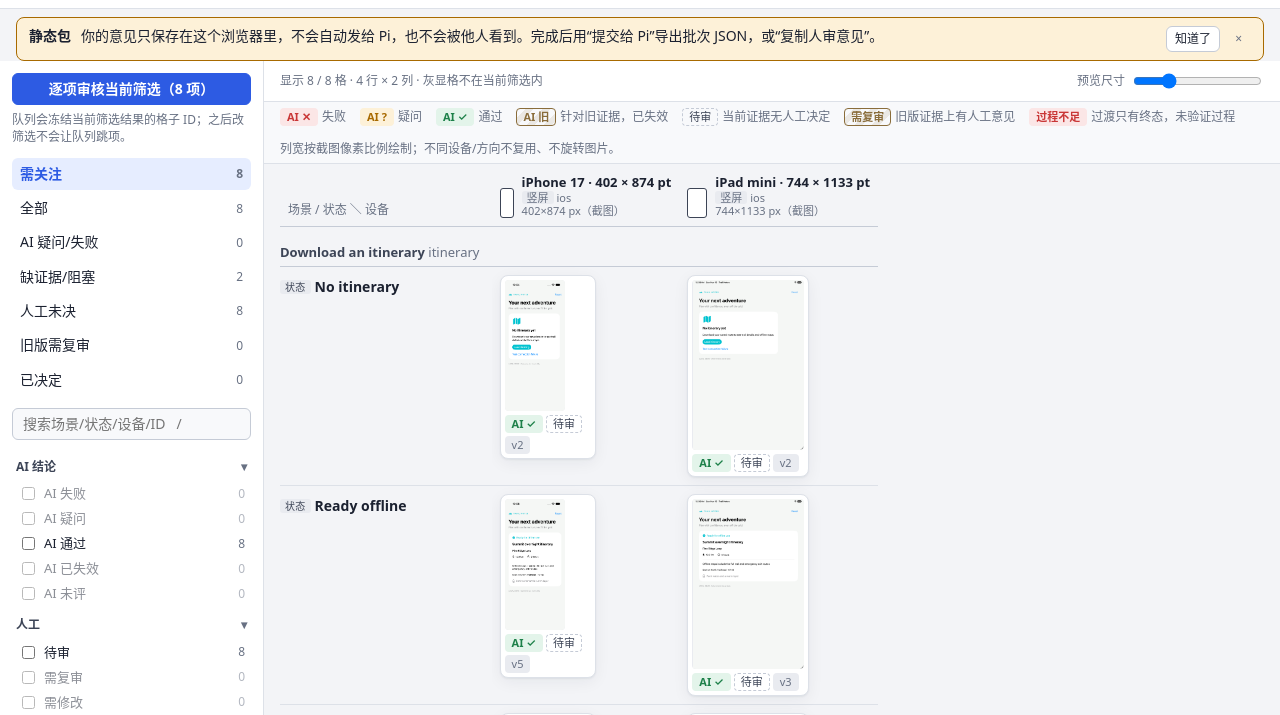
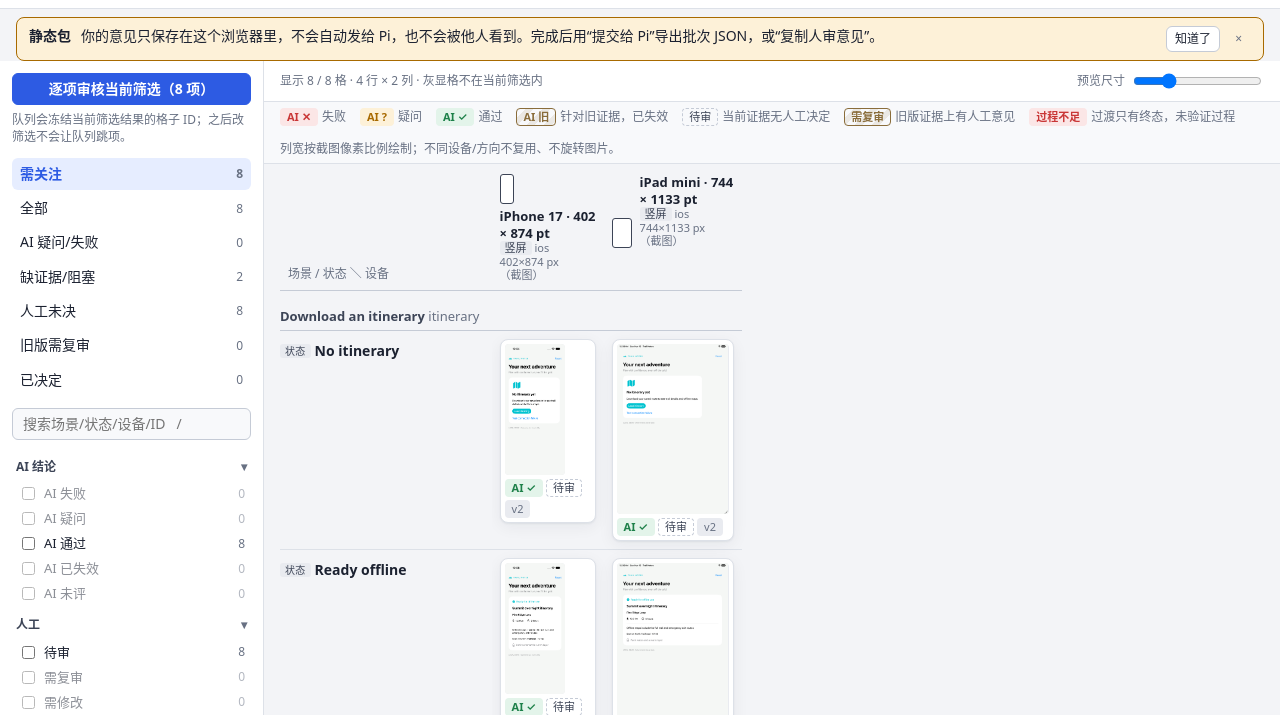
Before and after one commit to idy/skill, a website: page packages/visual-acceptance/skills/visual-acceptance/review/index.html in a window 1280 px wide. Shown: the part 47-762 px from the top of the page. Drawn offline with Linux system fonts and the light colour scheme; files that its build step writes are made by us from their sources; no server answers; files whose address does not match are found by name.

Commit message:
Keep review-matrix device columns sized by their preview
Long device titles (e.g. "WebKit 1120×760 … SIMULATION: …"), spaceless
platform IDs and long localized labels stretched their matrix column to the
label's single-line width (~1700px around a 96–155px preview), pushing the
next device column off screen.

Root cause: the column header only set a min-width on the <th>, while
.col-text strong/spans were white-space: nowrap, so the auto table layout
sized each column to the unbroken label.

- Derive one column width from the preview box (slider × pixel ratio) and use
  it for the header content, tiles and "not in spec" placeholders.
- Wrap device label (clamped to 3 lines), platform (2 lines) and size inside
  that width; narrow columns stack the silhouette above the text.
- Keep the full label in the DOM and the full label/orientation/platform/size
  in the header tooltip; review stage and panel chip wrap long labels.
- Browser regression with long/spaceless/localized device labels at 1920 and
  900px and slider 0.5/1/2.5; fails on the previous CSS/JS (column 1733px for
  a 96px preview).

Shared by static export and loopback review (same ui-files.json files).

```diff
--- a/packages/visual-acceptance/skills/visual-acceptance/review/review-app.js
+++ b/packages/visual-acceptance/skills/visual-acceptance/review/review-app.js
@@ -433,6 +433,17 @@
     var s = col.size || (col.orientation === 'landscape' ? { w: 2340, h: 1080 } : { w: 1080, h: 2340 });
     return { w: Math.max(28, Math.round(s.w * scale)), h: Math.max(28, Math.round(s.h * scale)), known: !!col.size };
   }
+  // One width per column, derived only from the preview box (slider × pixel
+  // ratio). Header, tiles and placeholders all use it, so device labels and
+  // metadata wrap inside the column instead of widening it.
+  function columnWidth(b) { return Math.max(b.w + 10, 96); }
+  function columnTitle(col) {
+    return [col.device.label, M.orientationLabel(col.orientation), col.device.platform, columnSizeText(col)].filter(Boolean).join('\n');
+  }
+  function columnSizeParts(col) {
+    return col.size ? [col.size.w + '×' + col.size.h + ' px', col.sizeSource === 'spec' ? '' : '（截图）'].filter(Boolean) : ['尺寸未知'];
+  }
+  function columnSizeText(col) { return columnSizeParts(col).join(''); }
   function matrixScale() {
     var maxDim = 1;
     app.view.columns.forEach(function (c) { if (c.size) maxDim = Math.max(maxDim, c.size.w, c.size.h); });
@@ -467,13 +478,13 @@
     cols.forEach(function (col) {
       var b = columnBox(col, scale);
       var sil = Math.min(1, 30 / Math.max(b.w, b.h));
-      trh.appendChild(h('th', { scope: 'col', style: { 'min-width': Math.max(b.w + 10, 104) + 'px' } },
-        h('div', { class: 'col-head' },
+      trh.appendChild(h('th', { scope: 'col', title: columnTitle(col) },
+        h('div', { class: 'col-head', style: { width: columnWidth(b) + 'px' } },
           h('span', { class: 'col-silhouette' + (b.known ? '' : ' unknown'), style: { width: Math.round(b.w * sil) + 'px', height: Math.round(b.h * sil) + 'px' }, 'aria-hidden': 'true' }),
           h('span', { class: 'col-text' },
-            h('strong', { text: col.device.label }),
-            h('span', null, h('span', { class: 'orient', text: M.orientationLabel(col.orientation) }), ' ', col.device.platform || ''),
-            h('span', { text: col.size ? col.size.w + '×' + col.size.h + ' px' + (col.sizeSource === 'spec' ? '' : '（截图）') : '尺寸未知' })))));
+            h('strong', { class: 'col-label', text: col.device.label }),
+            h('span', { class: 'col-platform' }, h('span', { class: 'orient', text: M.orientationLabel(col.orientation) }), ' ', col.device.platform || ''),
+            h('span', { class: 'col-size' }, columnSizeParts(col).map(function (t) { return h('span', { text: t }); }))))));
     });
     table.appendChild(h('thead', null, trh));
     var tbody = h('tbody');
@@ -496,7 +507,7 @@
         rowCells.forEach(function (cell, ci) {
           var b = columnBox(cols[ci], scale);
           var td = h('td');
-          if (!cell) td.appendChild(h('div', { class: 'not-in-spec', style: { width: Math.max(b.w + 10, 96) + 'px', height: (b.h + 30) + 'px' }, text: '未列入 spec' }));
+          if (!cell) td.appendChild(h('div', { class: 'not-in-spec', style: { width: columnWidth(b) + 'px', height: (b.h + 30) + 'px' }, text: '未列入 spec' }));
           else td.appendChild(tileFor(cell, hsCache.get(cell.id), b, match.has(cell.id), rIdx, ci));
           tr.appendChild(td);
         });
@@ -518,7 +529,7 @@
   function tileFor(cell, hs, box, matched, r, c) {
     var inQueue = app.queue && app.queue.ids.indexOf(cell.id) >= 0;
     var cls = 'tile' + (matched ? '' : ' filtered-out') + (inQueue ? ' in-queue' : '') + (M.isResolved(hs) ? ' resolved' : '') + (app.activeId === cell.id ? ' active' : '');
-    var tile = h('button', { type: 'button', class: cls, 'data-cell': cell.id, 'data-r': String(r), 'data-c': String(c), style: { width: Math.max(box.w + 10, 96) + 'px' },
+    var tile = h('button', { type: 'button', class: cls, 'data-cell': cell.id, 'data-r': String(r), 'data-c': String(c), style: { width: columnWidth(box) + 'px' },
       'aria-label': tileLabel(cell, hs), onclick: function () { openFromMatrix(cell.id); } });
     tile.appendChild(thumbFor(cell, box));
     tile.appendChild(metaChips(cell, hs));
--- a/packages/visual-acceptance/skills/visual-acceptance/review/review.css
+++ b/packages/visual-acceptance/skills/visual-acceptance/review/review.css
@@ -146,12 +146,19 @@ kbd { display: inline-block; min-width: 18px; padding: 0 4px; border: 1px solid
 .matrix th, .matrix td { vertical-align: top; }
 .matrix thead th { position: sticky; top: 0; z-index: 5; background: var(--bg); padding: 10px 8px 8px; border-bottom: 1px solid var(--line-strong); text-align: left; font-weight: 500; }
 .matrix thead th.corner { left: 0; z-index: 6; min-width: 200px; font-size: 12px; color: var(--muted); vertical-align: bottom; }
-.col-head { display: flex; gap: 8px; align-items: flex-end; }
+/* Column width comes from the preview box (inline width on .col-head); text
+   wraps/clamps inside it so long or spaceless device labels never widen a column.
+   The full label stays in the DOM (screen readers) and in the th title.
+   Narrow columns stack the silhouette above the text instead of squeezing it. */
+.col-head { display: flex; flex-wrap: wrap; gap: 4px 8px; align-items: flex-end; }
 .col-silhouette { flex: none; border: 1.5px solid var(--ink-2); border-radius: 3px; background: var(--surface); }
 .col-silhouette.unknown { border-style: dashed; border-color: var(--muted); }
-.col-text { display: flex; flex-direction: column; min-width: 0; line-height: 1.25; }
-.col-text strong { font-size: 13px; white-space: nowrap; }
-.col-text span { font-size: 11px; color: var(--muted); white-space: nowrap; }
+.col-text { display: flex; flex-direction: column; flex: 1 1 88px; min-width: 0; line-height: 1.25; }
+.col-text .col-label { font-size: 13px; overflow-wrap: anywhere; display: -webkit-box; -webkit-box-orient: vertical; -webkit-line-clamp: 3; line-clamp: 3; overflow: hidden; }
+.col-text .col-platform, .col-text .col-size { font-size: 11px; color: var(--muted); }
+.col-text .col-platform { overflow-wrap: anywhere; display: -webkit-box; -webkit-box-orient: vertical; -webkit-line-clamp: 2; line-clamp: 2; overflow: hidden; }
+.col-text .col-size { overflow-wrap: anywhere; }
+.col-text .col-size > span { display: inline-block; max-width: 100%; }
 .orient { display: inline-block; padding: 0 5px; border-radius: 3px; background: var(--sunken); color: var(--ink-2); font-size: 11px; }
 .matrix tbody th.row-head { position: sticky; left: 0; z-index: 3; background: var(--bg); padding: 10px 12px 10px 0; text-align: left; font-weight: 500; min-width: 200px; max-width: 260px; border-bottom: 1px solid var(--line); }
 .row-head .row-label { font-weight: 600; }
@@ -221,7 +228,7 @@ kbd { display: inline-block; min-width: 18px; padding: 0 4px; border: 1px solid
 .panel { overflow-y: auto; border-left: 1px solid var(--line); background: var(--surface); padding: 16px; display: flex; flex-direction: column; gap: 14px; }
 
 .stage-head { display: flex; flex-wrap: wrap; gap: 8px; align-items: center; font-size: 13px; }
-.stage-head .dev { font-weight: 600; }
+.stage-head .dev { font-weight: 600; min-width: 0; overflow-wrap: anywhere; }
 .figure { margin: 0; display: flex; flex-direction: column; align-items: center; gap: 6px; }
 .shot-frame { position: relative; display: inline-block; border: 1px solid var(--line-strong); border-radius: 10px; padding: 6px; background: var(--surface); box-shadow: var(--shadow); max-width: 100%; }
 .shot-frame button.shot { display: block; padding: 0; border: 0; background: none; cursor: zoom-in; }
@@ -270,6 +277,7 @@ video.evidence-video { max-width: 100%; max-height: 60vh; border-radius: 8px; ba
 .panel section { display: flex; flex-direction: column; gap: 6px; }
 .panel .sep { border-top: 1px solid var(--line); }
 .title-chips { display: flex; flex-wrap: wrap; gap: 4px; margin-top: 4px; }
+.title-chips .chip { height: auto; min-height: 18px; max-width: 100%; white-space: normal; overflow-wrap: anywhere; }
 .cell-id { display: flex; align-items: center; gap: 6px; font-size: 11px; color: var(--muted); }
 .cell-id code { user-select: all; }
 .kv { display: grid; grid-template-columns: max-content minmax(0, 1fr); gap: 3px 10px; font-size: 12px; }
```
Also changed, not shown: packages/visual-acceptance/skills/visual-acceptance/review/tests/browser/review-ui.browser.mjs (+71 -0 lines), packages/visual-acceptance/skills/visual-acceptance/review/tests/support/fixture.mjs (+4 -4 lines).
